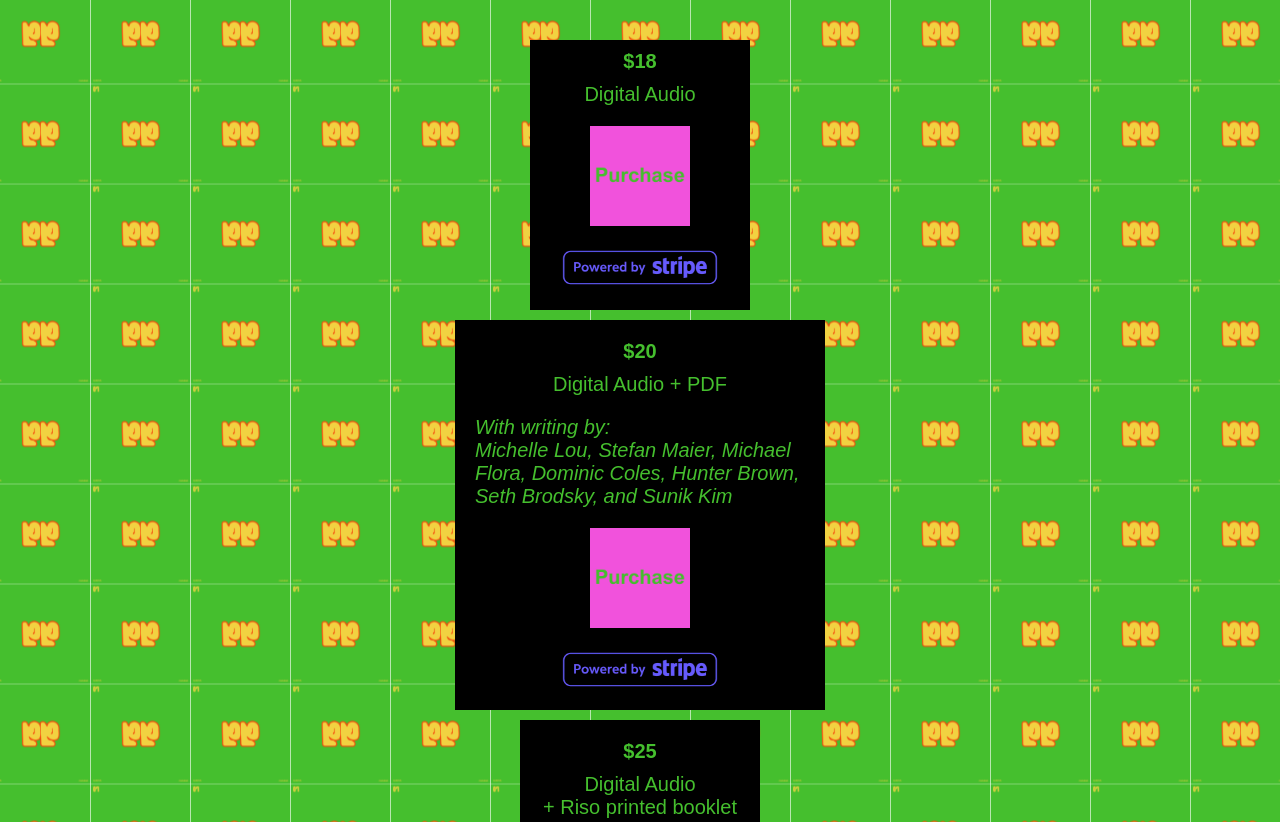
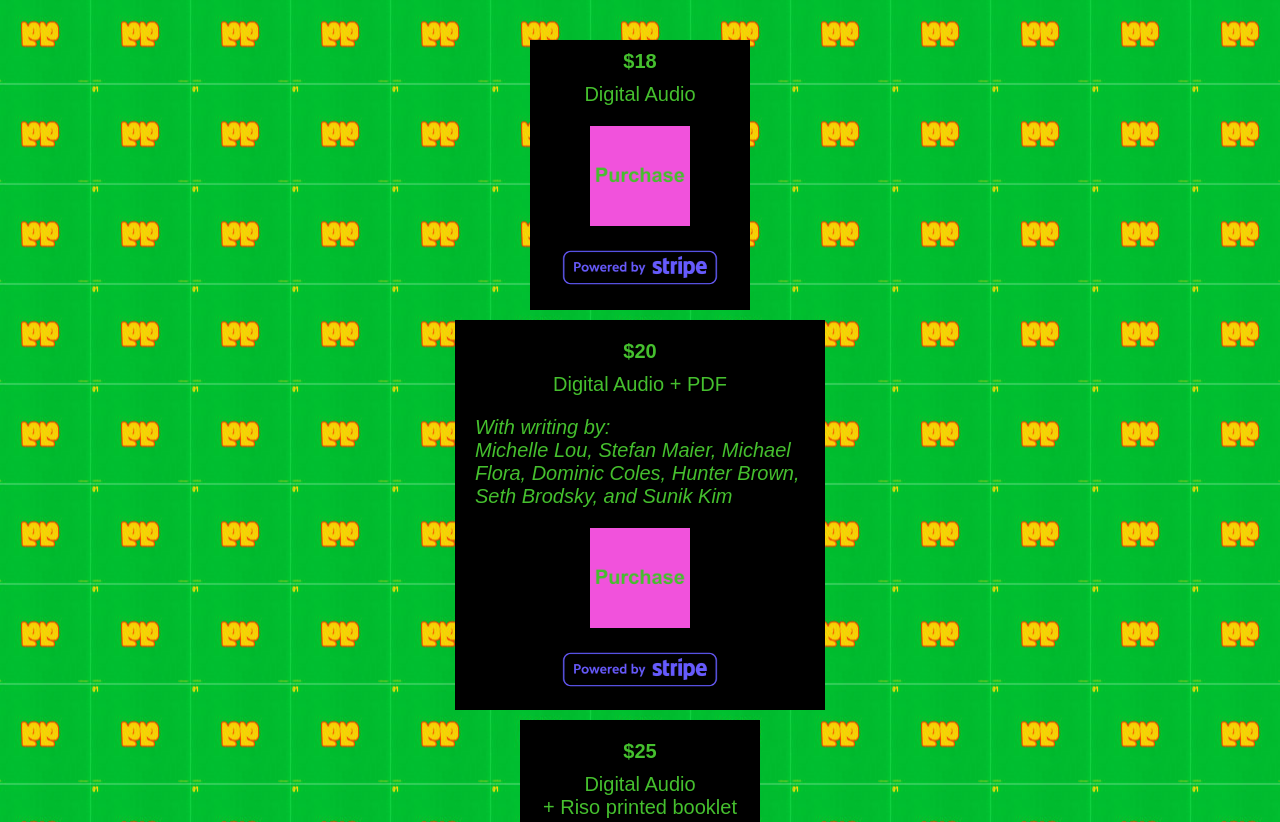
Before and after one commit to hbrown1994/website_PP, a plain HTML site: page pages/01.html in a window 1280 px wide. Shown: the top 822 px of the page. Drawn offline with Linux system fonts and the light colour scheme.

Commit message:
update background image

```diff
--- a/css/page_01.css
+++ b/css/page_01.css
@@ -16,7 +16,7 @@
   }
 
   .backgroundImage {
-    background-image: url("../images/PP-1_small.png");
+    background-image: url("../images/1-texture_small.jpg");
     margin: 0 auto;
     background-position: center;
     background-repeat: repeat;
```
Also changed, not shown: images/1-texture_small.jpg (added), 5 other files.
